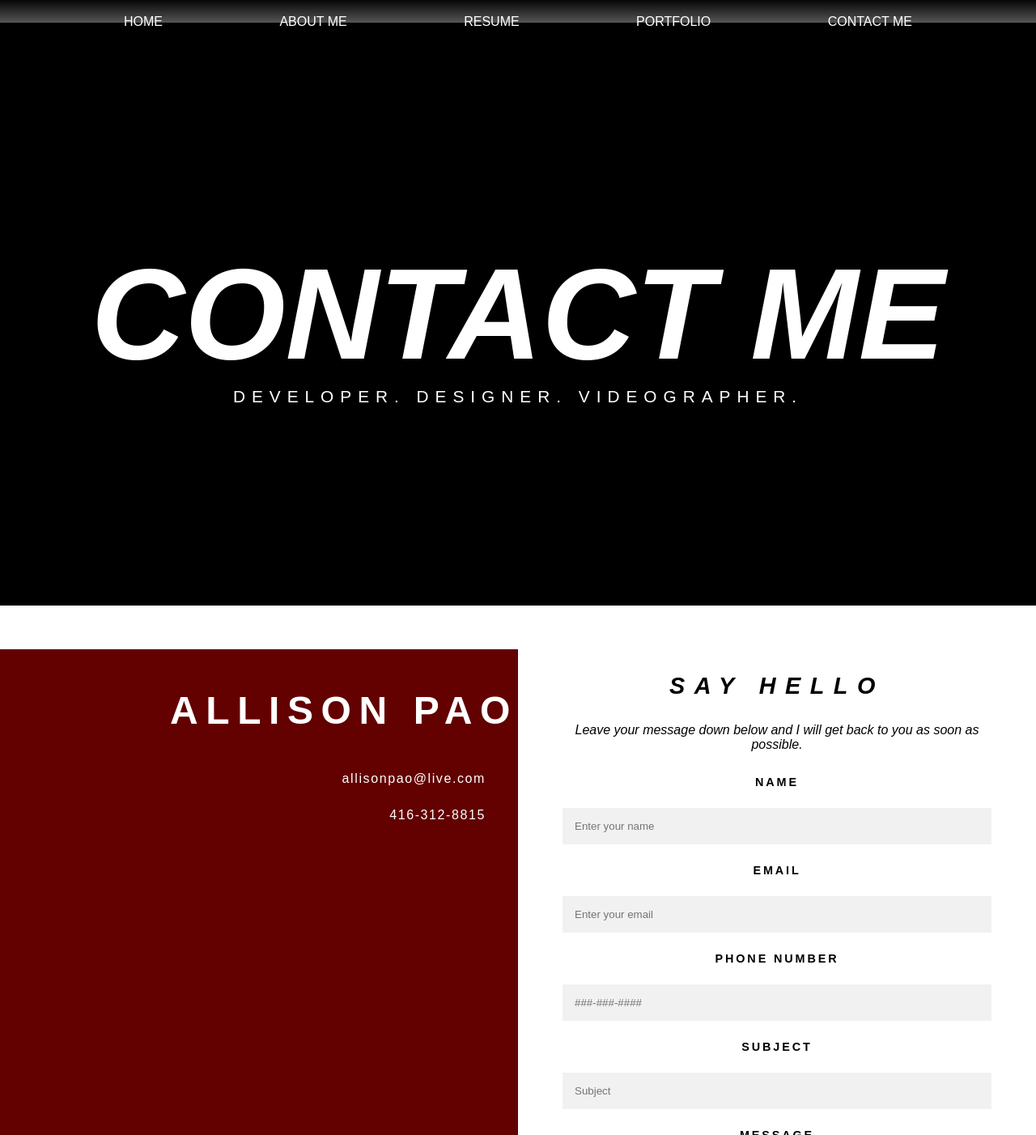
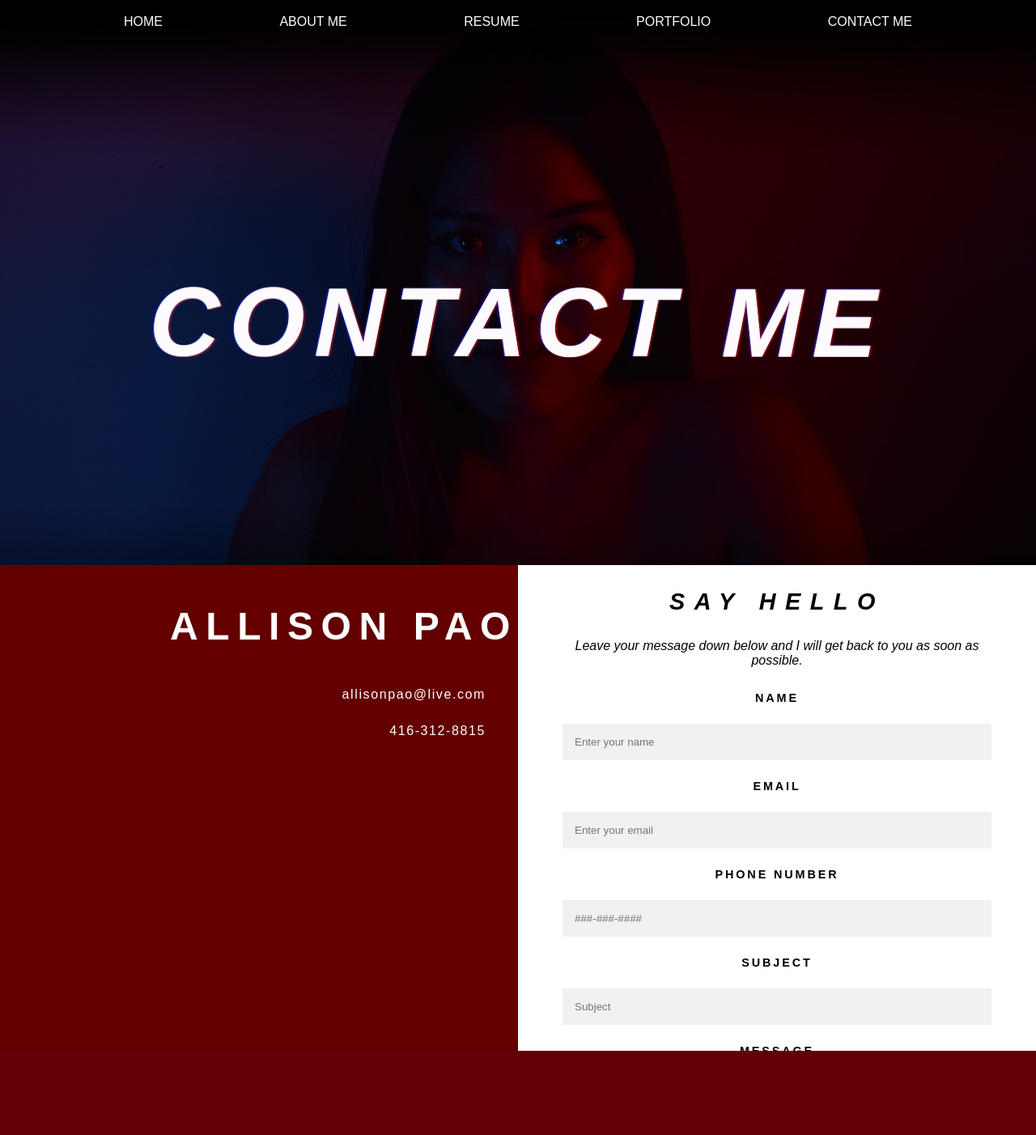
Before and after one commit to apao4/pao_allison_portfolio, a PHP site: page /contact.html in a window 1280 px wide. Shown: the whole page at 81% size. After the commit the page ends 1298 px from the top, so only its background shows below. Run offline with PHP 8.4, Linux system fonts and the light colour scheme.

Commit message:
Finally fixed the header yay

```diff
--- a/css/main.css
+++ b/css/main.css
@@ -351,6 +351,13 @@
   #headerCap {
     display: none; }
 
+  #homeHeader {
+    clear: both;
+    width: 100%;
+    height: 700px;
+    background-image: url("../images/header.JPG");
+    background-repeat: no-repeat; }
+
   #headerDes {
     color: #fff;
     text-align: center;
@@ -361,7 +368,8 @@
     font-size: 1.3em;
     margin-top: -270px;
     clear: both;
-    margin-bottom: 300px; }
+    margin-bottom: 300px;
+    background-image: url("images/headerMob.jpg"); }
 
   #navDes {
     text-align: center;
@@ -908,84 +916,152 @@
       transform: none;
       opacity: 0.25; } } }
 @media screen and (min-width: 770px) {
-  #smallHeader {
-    display: none; }
-
-  .center {
-    display: flex;
+  header h1 {
+    font-family: 'Avenir', sans-serif;
+    color: #fff;
+    font-size: 7.5em;
+    text-transform: uppercase;
+    position: absolute;
+    margin-top: 190px;
+    line-height: 200px;
+    text-align: center;
+    mix-blend-mode: screen;
+    letter-spacing: 0.1em;
+    animation: glitch1 1s infinite;
+    font-style: oblique;
     width: 100%;
-    height: 720px;
-    clear: both;
-    margin-top: -80px;
-    background-image: url("/images/header.JPG");
-    background-repeat: no-repeat;
-    background-position: center;
-    background-size: cover;
-    background-color: #000; }
-
-  .center__text {
-    margin: auto;
-    font-family: 'Avenir', sans-serif;
-    font-size: 10em;
-    text-transform: uppercase;
-    font-style: oblique; }
-
-  .glitch {
-    position: relative;
-    color: white;
-    mix-blend-mode: lighten; }
-    .glitch:before, .glitch:after {
-      content: attr(data-text);
-      position: absolute;
-      top: 0;
-      width: 100%;
-      background: black;
-      clip: rect(0, 0, 0, 0); }
-    .glitch:before {
-      left: -1px;
-      text-shadow: 1px 0 rgba(255, 0, 0, 0.7); }
-    .glitch:after {
-      left: 1px;
-      text-shadow: -1px 0 rgba(0, 0, 255, 0.7); }
-    .glitch:hover:before {
-      text-shadow: 4px 0 rgba(255, 0, 0, 0.7);
-      animation: glitch-loop-1 0.8s infinite ease-in-out alternate-reverse; }
-    .glitch:hover:after {
-      text-shadow: -5px 0 rgba(0, 0, 255, 0.7);
-      animation: glitch-loop-2 0.8s infinite ease-in-out alternate-reverse; }
-
-  @keyframes glitch-loop-1 {
+    margin-right: 100px;
+    float: left; }
+
+  h1:nth-child(2) {
+    color: blue;
+    animation: glitch2 1s infinite; }
+
+  h1:nth-child(3) {
+    color: red;
+    animation: glitch3 1s infinite; }
+
+  /*Keyframes*/
+  @keyframes glitch1 {
     0% {
-      clip: rect(36px, 9999px, 9px, 0); }
-    25% {
-      clip: rect(25px, 9999px, 99px, 0); }
+      transform: none;
+      opacity: 1; }
+    7% {
+      transform: skew(-0.5deg, -0.9deg);
+      opacity: 0.75; }
+    10% {
+      transform: none;
+      opacity: 1; }
+    27% {
+      transform: none;
+      opacity: 1; }
+    30% {
+      transform: skew(0.8deg, -0.1deg);
+      opacity: 0.75; }
+    35% {
+      transform: none;
+      opacity: 1; }
+    52% {
+      transform: none;
+      opacity: 1; }
+    55% {
+      transform: skew(-1deg, 0.2deg);
+      opacity: 0.75; }
     50% {
-      clip: rect(50px, 9999px, 102px, 0); }
+      transform: none;
+      opacity: 1; }
+    72% {
+      transform: none;
+      opacity: 1; }
     75% {
-      clip: rect(30px, 9999px, 92px, 0); }
+      transform: skew(0.4deg, 1deg);
+      opacity: 0.75; }
+    80% {
+      transform: none;
+      opacity: 1; }
     100% {
-      clip: rect(91px, 9999px, 98px, 0); } }
-  @keyframes glitch-loop-2 {
+      transform: none;
+      opacity: 1; } }
+  @keyframes glitch2 {
     0% {
-      top: -1px;
-      left: 1px;
-      clip: rect(65px, 9999px, 119px, 0); }
-    25% {
-      top: -6px;
-      left: 4px;
-      clip: rect(79px, 9999px, 19px, 0); }
+      transform: none;
+      opacity: 0.25; }
+    7% {
+      transform: translate(-2px, -3px);
+      opacity: 0.5; }
+    10% {
+      transform: none;
+      opacity: 0.25; }
+    27% {
+      transform: none;
+      opacity: 0.25; }
+    30% {
+      transform: translate(-5px, -2px);
+      opacity: 0.5; }
+    35% {
+      transform: none;
+      opacity: 0.25; }
+    52% {
+      transform: none;
+      opacity: 0.25; }
+    55% {
+      transform: translate(-5px, -1px);
+      opacity: 0.5; }
     50% {
-      top: -3px;
-      left: 2px;
-      clip: rect(68px, 9999px, 11px, 0); }
+      transform: none;
+      opacity: 0.25; }
+    72% {
+      transform: none;
+      opacity: 0.25; }
     75% {
-      top: 0px;
-      left: -4px;
-      clip: rect(95px, 9999px, 53px, 0); }
+      transform: translate(-2px, -6px);
+      opacity: 0.5; }
+    80% {
+      transform: none;
+      opacity: 0.25; }
     100% {
-      top: -1px;
-      left: -1px;
-      clip: rect(31px, 9999px, 149px, 0); } } }
+      transform: none;
+      opacity: 0.25; } }
+  @keyframes glitch3 {
+    0% {
+      transform: none;
+      opacity: 0.25; }
+    7% {
+      transform: translate(2px, 3px);
+      opacity: 0.5; }
+    10% {
+      transform: none;
+      opacity: 0.25; }
+    27% {
+      transform: none;
+      opacity: 0.25; }
+    30% {
+      transform: translate(5px, 2px);
+      opacity: 0.5; }
+    35% {
+      transform: none;
+      opacity: 0.25; }
+    52% {
+      transform: none;
+      opacity: 0.25; }
+    55% {
+      transform: translate(5px, 1px);
+      opacity: 0.5; }
+    50% {
+      transform: none;
+      opacity: 0.25; }
+    72% {
+      transform: none;
+      opacity: 0.25; }
+    75% {
+      transform: translate(2px, 6px);
+      opacity: 0.5; }
+    80% {
+      transform: none;
+      opacity: 0.25; }
+    100% {
+      transform: none;
+      opacity: 0.25; } } }
 #aboutHeader {
   clear: both;
   width: 100%;
--- a/index.html
+++ b/index.html
@@ -57,9 +57,9 @@
                 <h1>Allison Pao</h1>
                 <h1>Allison Pao</h1>
             </div>
-            <div class="center glitch">
+            <!-- <div class="center glitch">
                     <h1 class="center__text glitch is-glitching" data-text="Allison Pao">Allison Pao</h1>
-                  </div>
+                  </div> -->
             <!-- <h3 id="headerCap">Developer. Designer. Videographer.</h3>  -->
             <h3 id="headerDes">Developer. Designer. Videographer.</h3>
             <div id="landingText">
@@ -68,6 +68,7 @@
                 <p id="capVid">Videographer</p>
             </div>
     </header>
+
     <div id="whyHire">
             <h2>Why Hire Me?</h2>
             <hr class="sectionLine">
--- a/sass/modules/_glitch.scss
+++ b/sass/modules/_glitch.scss
@@ -399,87 +399,295 @@
   }
 
 @media screen and (min-width: 770px) {
-  #smallHeader
+  // #smallHeader
+  // {
+  //   display: none;
+  // }
+
+  header h1
   {
-    display: none;
+      font-family: 'Avenir', sans-serif;
+      color: #fff;
+      font-size: 7.5em;
+      text-transform: uppercase;
+      position: absolute;
+      margin-top: 190px;
+      line-height: 200px;
+      text-align: center;
+      mix-blend-mode: screen;
+      letter-spacing: 0.1em;
+      //text-shadow: 0 0 0.1em #FFF, 0 0 0.2em #FFF;
+      animation: glitch1 1s infinite;
+      //font-weight: lighter;
+      font-style: oblique;
+      width: 100%;
+      margin-right: 100px;
+      float: left;
+
   }
 
-
-  .center {
-    display: flex;
-    width: 100%;
-    height: 720px;
-    clear: both;
-    margin-top: -80px;
-    background-image: url("/images/header.JPG");
-    background: {
-      repeat: no-repeat;
-      position: center;
-      size: cover;
-      color: #000;
-    }
-  }
-
-  .center__text {
-    margin: auto;
-    font-family: 'Avenir', sans-serif;
-    font-size: 10em;
-    text-transform: uppercase;
-    font-style: oblique;
-  }
-
-  .glitch {
-    position: relative;
-    color: white;
-    mix-blend-mode: lighten;
-
-    &:before,
-    &:after {
-        content: attr(data-text);
-        position: absolute;
-        top: 0;
-        width: 100%;
-        background: black;
-        clip: rect(0, 0, 0, 0);
+  h1:nth-child(2) {
+      color: blue;
+      animation: glitch2 1s infinite;
     }
 
-    &:before {
-        left: -1px;
-        text-shadow: 1px 0 rgba(red,0.7);
+    h1:nth-child(3) {
+      color: red;
+      animation: glitch3 1s infinite;
+    }
+    /*Keyframes*/
+
+    @keyframes glitch1 {
+      0% {
+        transform: none;
+        opacity: 1;
+      }
+      7% {
+        transform: skew(-0.5deg, -0.9deg);
+        opacity: 0.75;
+      }
+      10% {
+        transform: none;
+        opacity: 1;
+      }
+      27% {
+        transform: none;
+        opacity: 1;
+      }
+      30% {
+        transform: skew(0.8deg, -0.1deg);
+        opacity: 0.75;
+      }
+      35% {
+        transform: none;
+        opacity: 1;
+      }
+      52% {
+        transform: none;
+        opacity: 1;
+      }
+      55% {
+        transform: skew(-1deg, 0.2deg);
+        opacity: 0.75;
+      }
+      50% {
+        transform: none;
+        opacity: 1;
+      }
+      72% {
+        transform: none;
+        opacity: 1;
+      }
+      75% {
+        transform: skew(0.4deg, 1deg);
+        opacity: 0.75;
+      }
+      80% {
+        transform: none;
+        opacity: 1;
+      }
+      100% {
+        transform: none;
+        opacity: 1;
+      }
     }
 
-    &:after {
-        left: 1px;
-        text-shadow: -1px 0 rgba(blue,0.7);
+    @keyframes glitch2 {
+      0% {
+        transform: none;
+        opacity: 0.25;
+      }
+      7% {
+        transform: translate(-2px, -3px);
+        opacity: 0.5;
+      }
+      10% {
+        transform: none;
+        opacity: 0.25;
+      }
+      27% {
+        transform: none;
+        opacity: 0.25;
+      }
+      30% {
+        transform: translate(-5px, -2px);
+        opacity: 0.5;
+      }
+      35% {
+        transform: none;
+        opacity: 0.25;
+      }
+      52% {
+        transform: none;
+        opacity: 0.25;
+      }
+      55% {
+        transform: translate(-5px, -1px);
+        opacity: 0.5;
+      }
+      50% {
+        transform: none;
+        opacity: 0.25;
+      }
+      72% {
+        transform: none;
+        opacity: 0.25;
+      }
+      75% {
+        transform: translate(-2px, -6px);
+        opacity: 0.5;
+      }
+      80% {
+        transform: none;
+        opacity: 0.25;
+      }
+      100% {
+        transform: none;
+        opacity: 0.25;
+      }
     }
 
-    &:hover {
-      &:before {
-        text-shadow: 4px 0 rgba(red,0.7);
-        animation: glitch-loop-1 0.8s infinite ease-in-out alternate-reverse;
+    @keyframes glitch3 {
+      0% {
+        transform: none;
+        opacity: 0.25;
       }
-      &:after {
-        text-shadow: -5px 0 rgba(blue,0.7);
-        animation: glitch-loop-2 0.8s infinite ease-in-out alternate-reverse;
+      7% {
+        transform: translate(2px, 3px);
+        opacity: 0.5;
+      }
+      10% {
+        transform: none;
+        opacity: 0.25;
+      }
+      27% {
+        transform: none;
+        opacity: 0.25;
+      }
+      30% {
+        transform: translate(5px, 2px);
+        opacity: 0.5;
+      }
+      35% {
+        transform: none;
+        opacity: 0.25;
+      }
+      52% {
+        transform: none;
+        opacity: 0.25;
+      }
+      55% {
+        transform: translate(5px, 1px);
+        opacity: 0.5;
+      }
+      50% {
+        transform: none;
+        opacity: 0.25;
+      }
+      72% {
+        transform: none;
+        opacity: 0.25;
+      }
+      75% {
+        transform: translate(2px, 6px);
+        opacity: 0.5;
+      }
+      80% {
+        transform: none;
+        opacity: 0.25;
+      }
+      100% {
+        transform: none;
+        opacity: 0.25;
       }
     }
-  }
 
-  @keyframes glitch-loop-1 {
-    0% { clip: rect(36px, 9999px, 9px, 0) }
-    25% { clip: rect(25px, 9999px, 99px, 0) }
-    50% { clip: rect(50px, 9999px, 102px, 0) }
-    75% { clip: rect(30px, 9999px, 92px, 0) }
-    100% { clip: rect(91px, 9999px, 98px, 0) }
-  }
+  // // .center
+  // // {
+  // //   display: flex;
+  // //   width: 100%;
+  // //   height: 720px;
+  // //   clear: both;
+  // //   margin-top: -80px;
+  // //   background-image: url("/images/header.JPG");
+  // //   background: {
+  // //     repeat: no-repeat;
+  // //     position: center;
+  // //     size: cover;
+  // //     color: #000;
+  // //   }
+  // // }
 
-  @keyframes glitch-loop-2 {
-    0% { top: -1px; left: 1px; clip: rect(65px, 9999px, 119px, 0) }
-    25% { top: -6px; left: 4px; clip: rect(79px, 9999px, 19px, 0) }
-    50% { top: -3px; left: 2px; clip: rect(68px, 9999px, 11px, 0) }
-    75% { top: 0px; left: -4px; clip: rect(95px, 9999px, 53px, 0) }
-    100% { top: -1px; left: -1px; clip: rect(31px, 9999px, 149px, 0) }
-  }
+  // .center {
+  //   display: flex;
+  //   width: 100%;
+  //   height: 700px;
+  //   // background-image: url('../../images/header.jpg');
+  //   background: {
+  //     repeat: no-repeat;
+  //     position: center;
+  //     size: cover;
+  //   }
 
+  // .center__text {
+  //   margin: auto;
+  //   font-family: 'Avenir', sans-serif;
+  //   font-size: 10em;
+  //   text-transform: uppercase;
+  //   font-style: oblique;
+  // }
 
+  // .glitch {
+  //   position: relative;
+  //   color: white;
+  //   mix-blend-mode: lighten;
+
+  //   &:before,
+  //   &:after {
+  //       content: attr(data-text);
+  //       position: absolute;
+  //       top: 0;
+  //       width: 100%;
+  //       background: black;
+  //       clip: rect(0, 0, 0, 0);
+  //   }
+
+  //   &:before {
+  //       left: -1px;
+  //       text-shadow: 1px 0 rgba(red,0.7);
+  //   }
+
+  //   &:after {
+  //       left: 1px;
+  //       text-shadow: -1px 0 rgba(blue,0.7);
+  //   }
+
+  //   &:hover {
+  //     &:before {
+  //       text-shadow: 4px 0 rgba(red,0.7);
+  //       animation: glitch-loop-1 0.8s infinite ease-in-out alternate-reverse;
+  //     }
+  //     &:after {
+  //       text-shadow: -5px 0 rgba(blue,0.7);
+  //       animation: glitch-loop-2 0.8s infinite ease-in-out alternate-reverse;
+  //     }
+  //   }
+  // }
+
+  // @keyframes glitch-loop-1 {
+  //   0% { clip: rect(36px, 9999px, 9px, 0) }
+  //   25% { clip: rect(25px, 9999px, 99px, 0) }
+  //   50% { clip: rect(50px, 9999px, 102px, 0) }
+  //   75% { clip: rect(30px, 9999px, 92px, 0) }
+  //   100% { clip: rect(91px, 9999px, 98px, 0) }
+  // }
+
+  // @keyframes glitch-loop-2 {
+  //   0% { top: -1px; left: 1px; clip: rect(65px, 9999px, 119px, 0) }
+  //   25% { top: -6px; left: 4px; clip: rect(79px, 9999px, 19px, 0) }
+  //   50% { top: -3px; left: 2px; clip: rect(68px, 9999px, 11px, 0) }
+  //   75% { top: 0px; left: -4px; clip: rect(95px, 9999px, 53px, 0) }
+  //   100% { top: -1px; left: -1px; clip: rect(31px, 9999px, 149px, 0) }
+  // }
+  //}
 }
--- a/sass/modules/_header.scss
+++ b/sass/modules/_header.scss
@@ -469,14 +469,14 @@
         display: none;
     }
 
-    // #homeHeader
-    // {
-    //     clear: both;
-    //     width: 100%;
-    //     height: 675px;
-    //     background-image: url("../../images/header.JPG");
-    //     background-repeat: no-repeat;
-    // }
+    #homeHeader
+    {
+        clear: both;
+        width: 100%;
+        height: 700px;
+        background-image: url("../images/header.JPG");
+        background-repeat: no-repeat;
+    }
 
     #headerDes
     {
@@ -490,6 +490,7 @@
         margin-top: -270px;
         clear: both;
         margin-bottom: 300px;
+        background-image: url("images/headerMob.jpg");
     }
 
     #navDes
```
Also changed, not shown: images/header.JPG, images/headerTab.jpg, images/headerUnedit.jpg (added), 2 other files.
